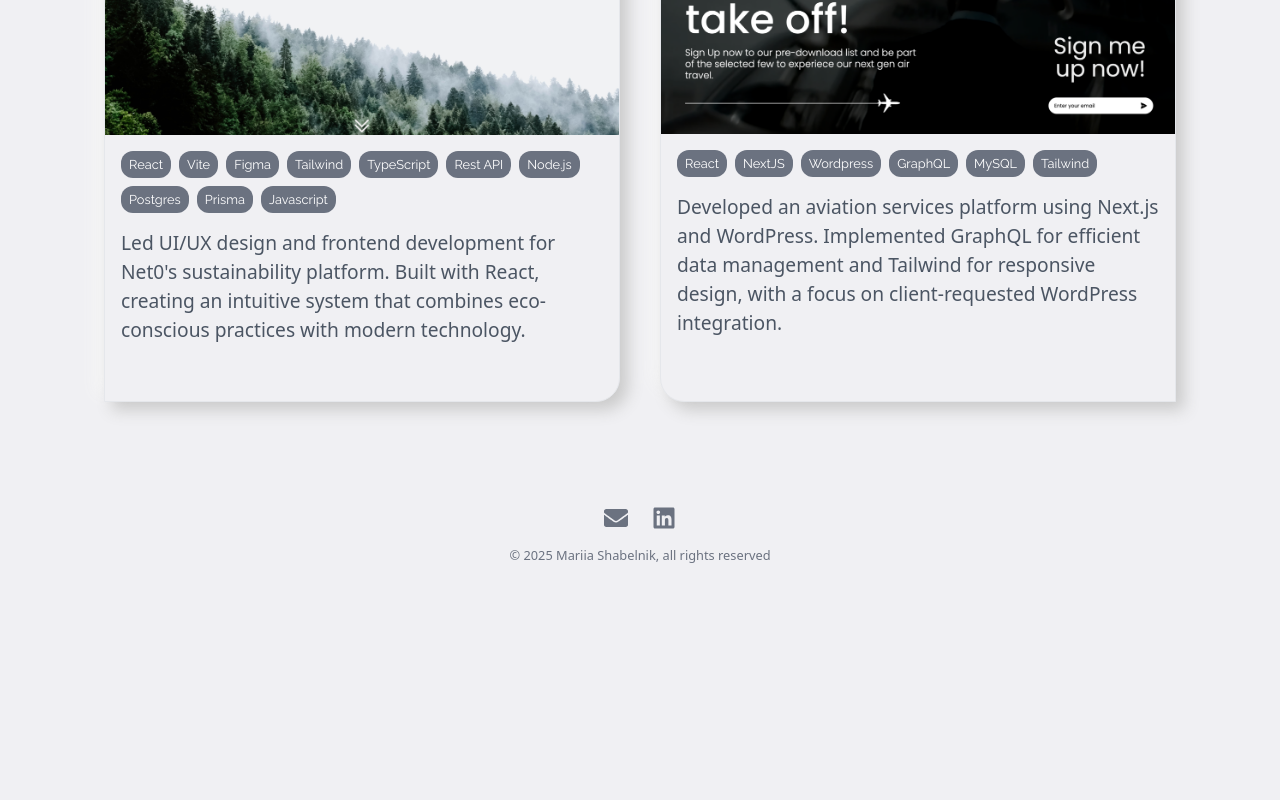
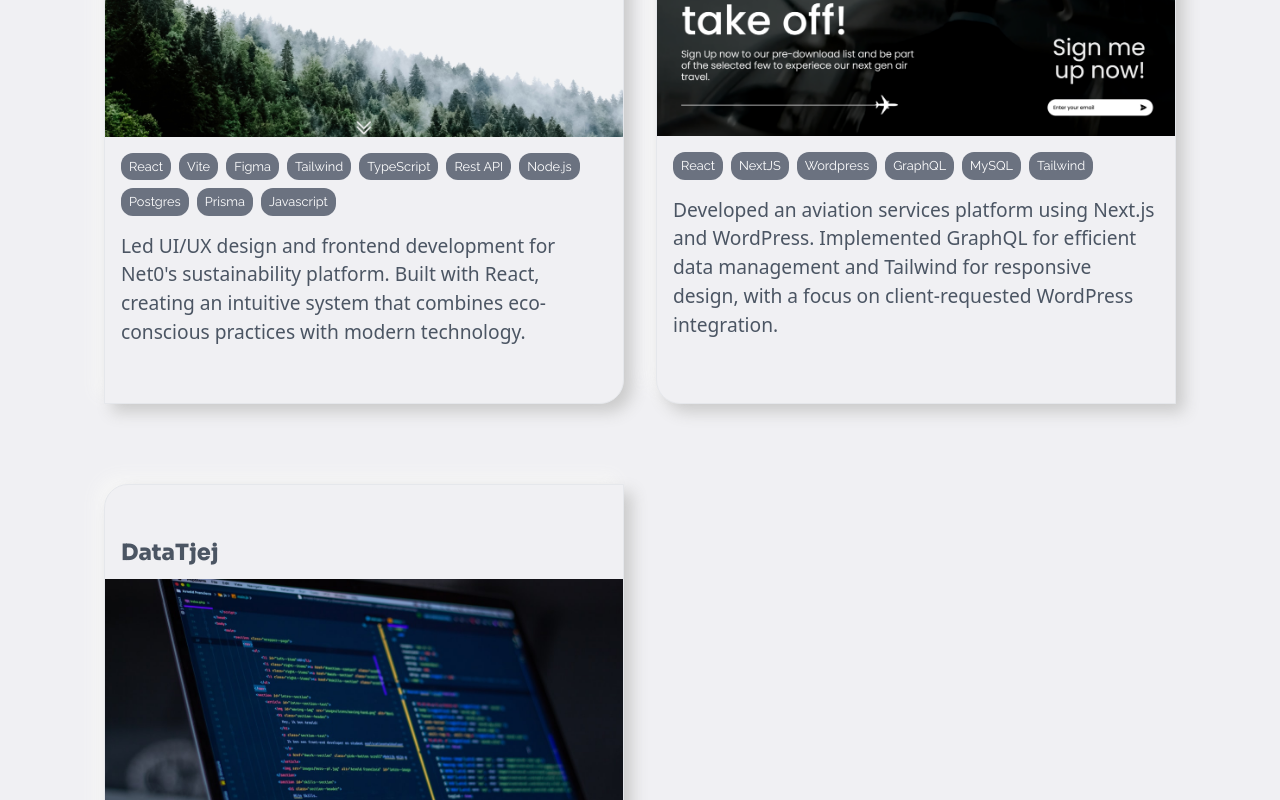
Before and after one commit to mariiashabelnik/portfolio, a React (Vite) app: page / in a window 1280 px wide. Shown: the part 2000-2800 px from the top of the page. Before the commit the page ends 2605 px from the top, so only its background shows below. Built offline with nearby package versions, Linux system fonts and the light colour scheme; a web font is replaced by a local one.

Commit message:
Added datatjej

```diff
--- a/src/pages/Experience.jsx
+++ b/src/pages/Experience.jsx
@@ -57,9 +57,9 @@ function Experiance() {
           id="projects-heading"
           className="text-subTPhone md:text-subT font-headline mb-6"
         >
-          Projects<span className="text-highlight">.</span>
+          Projects and experience<span className="text-highlight">.</span>
         </h2>
-        <div className="py-4 flex flex-col md:flex-row gap-10" role="list">
+        <div className="py-4 grid grid-cols-1 md:grid-cols-2 gap-8" role="list">
           {experianceListUI}
         </div>
       </div>
--- a/src/pages/ExperienceDetail.jsx
+++ b/src/pages/ExperienceDetail.jsx
@@ -58,8 +58,8 @@ function ExperianceDetail() {
           <Tags listOfTags={myProject.tags} />
         </div>
       </div>
-      <div className="flex flex-col md:flex-row gap-4">
-        <div className="flex-1">
+      <div className="flex flex-col md:flex-row gap-8">
+        <div className="w-full md:w-1/2">
           <ImageGallery
             showThumbnails={false}
             showBullets={true}
@@ -75,9 +75,10 @@ function ExperianceDetail() {
             )}
           />
         </div>
-        <div className="flex-1 text-base min-h-[300px] flex flex-col">
+        <div className="w-full md:w-1/2 flex flex-col min-h-[300px]">
           <div className="flex-1">
-            {myProject.info}
+            <h2 className="text-xl font-semibold mb-4">{myProject.subtitle}</h2>
+            <p className="text-base leading-relaxed">{myProject.description}</p>
           </div>
           <div className="drop-shadow-doublelight hover:drop-shadow-light my-2 text-end">
             {linkUI}
--- a/src/store.js
+++ b/src/store.js
@@ -30,6 +30,16 @@ const experianceList = [
     link: "https://preview.letsfly.app/",
     previewImg: "/img/mockup_net0.png",
   },
+  {
+    id: 4,
+    title: "DataTjej",
+    subtitle: "Board Member & Web Developer",
+    info: "As a board member of DataTjej, I'm actively involved in shaping the future of this non-profit organization that supports women and non-binary individuals in tech. Currently leading the development of a new website using Next.js and Tailwind CSS, focusing on creating a modern, accessible platform. The project includes automating connections to various solutions like our podcast and event management systems, streamlining our digital presence and member engagement.",
+    img: ["/images/datatjej-placeholder.jpg"],
+    previewImg: "/images/datatjej-placeholder.jpg",
+    tags: ["Next.js", "Tailwind CSS", "Board Member", "Web Development", "Automation"],
+    link: "https://datatjej.se"
+  }
 ];
 
 export const projectsAtom = atom({ key: "projects", default: experianceList });
```
Also changed, not shown: public/images/datatjej-placeholder.jpg (added).
